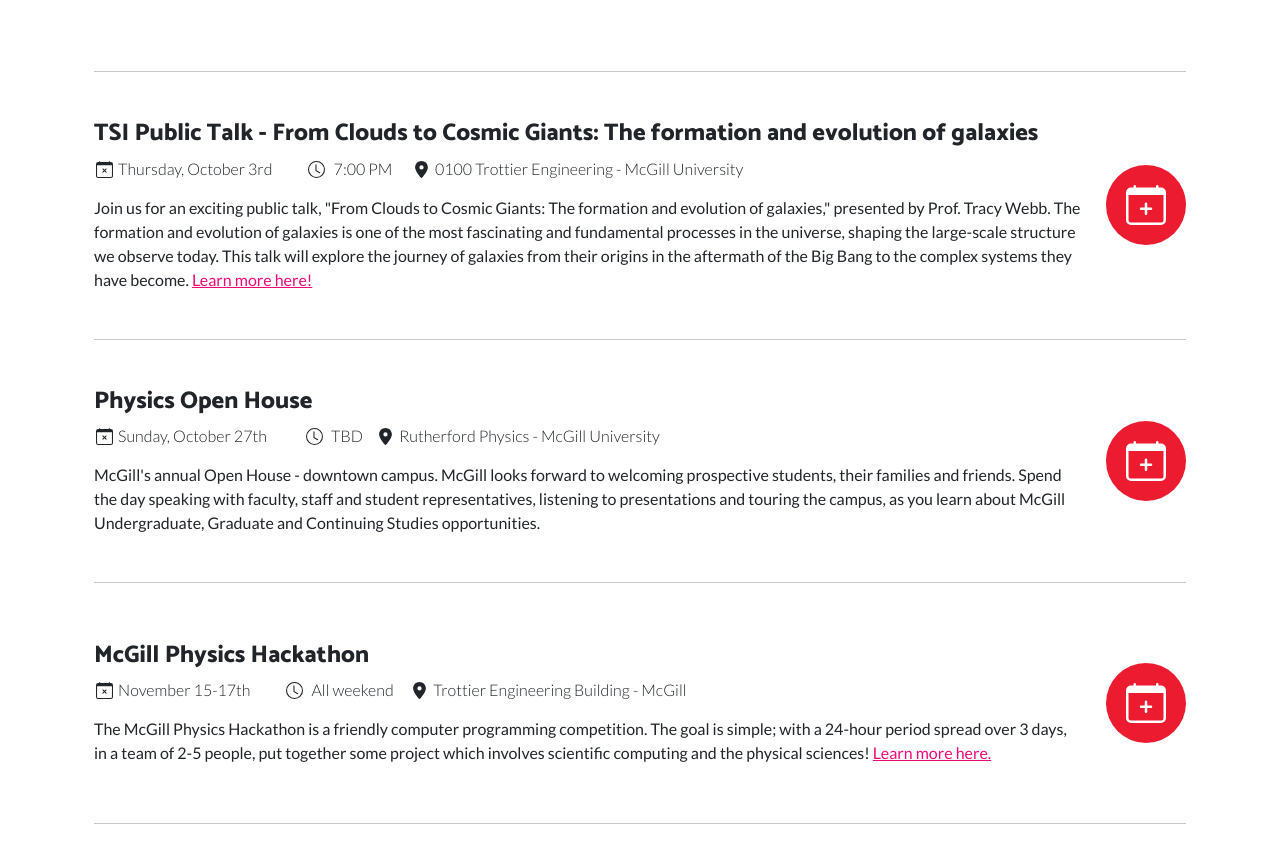
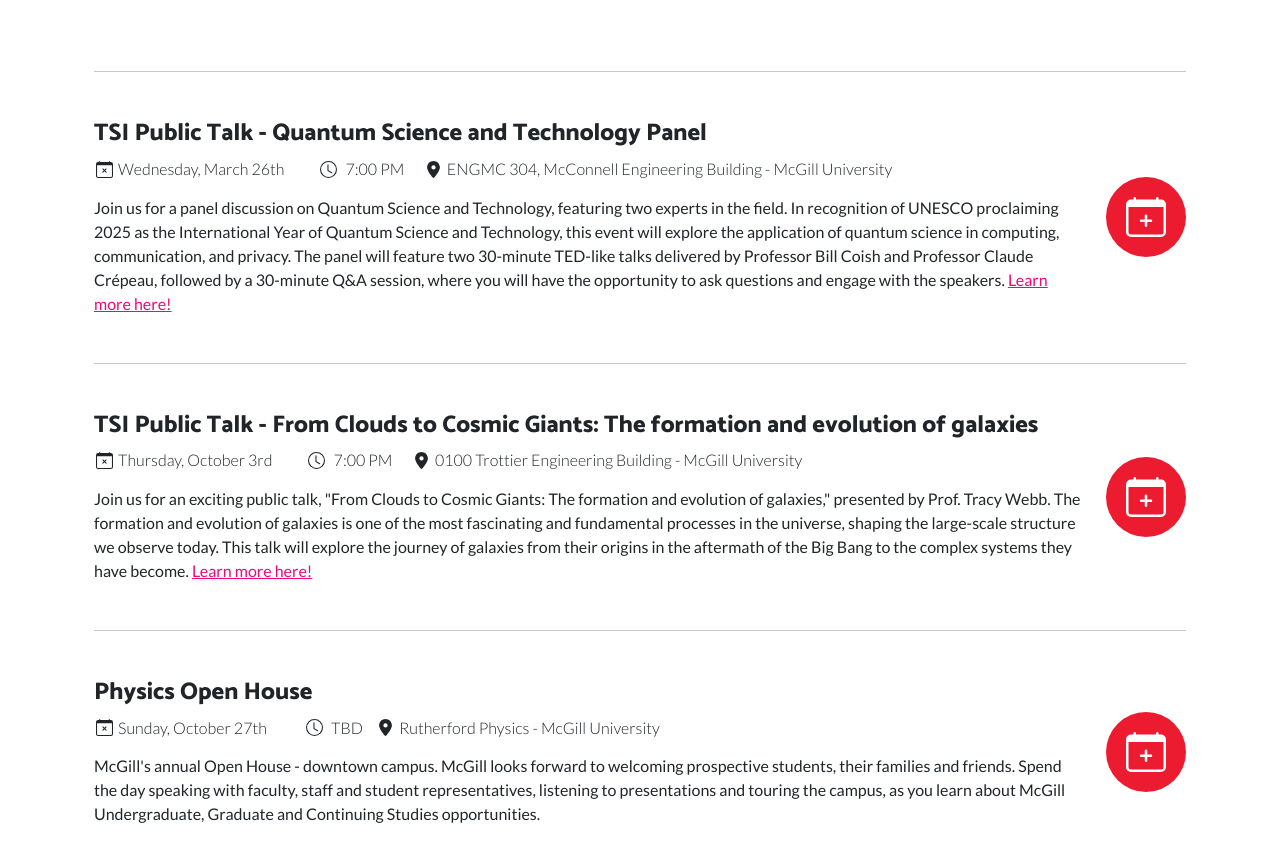
Before and after one commit to mcgill-physics-tsi-outreach/mcgill-physics-tsi-outreach.github.io, a plain HTML site: page index.html in a window 1280 px wide. Shown: the part 820-1682 px from the top of the page. Drawn offline with nearby package versions, Linux system fonts and the light colour scheme.

Commit message:
Added the Quantum Science Panel information to the website

```diff
--- a/index.html
+++ b/index.html
@@ -66,6 +66,28 @@
                                     <path d="M3.5 0a.5.5 0 0 1 .5.5V1h8V.5a.5.5 0 0 1 1 0V1h1a2 2 0 0 1 2 2v11a2 2 0 0 1-2 2H2a2 2 0 0 1-2-2V3a2 2 0 0 1 2-2h1V.5a.5.5 0 0 1 .5-.5M1 4v10a1 1 0 0 0 1 1h12a1 1 0 0 0 1-1V4z"></path>
                                 </svg></a></div>
                         <div>
+                            <h4>TSI Public Talk - Quantum Science and Technology Panel</h4>
+                            <p class="fw-light mb-0"><svg xmlns="http://www.w3.org/2000/svg" width="1em" height="1em" fill="currentColor" viewBox="0 0 16 16" class="bi bi-calendar-x" style="padding: 0px 0px 4px;font-size: 21px;">
+                                    <path d="M6.146 7.146a.5.5 0 0 1 .708 0L8 8.293l1.146-1.147a.5.5 0 1 1 .708.708L8.707 9l1.147 1.146a.5.5 0 0 1-.708.708L8 9.707l-1.146 1.147a.5.5 0 0 1-.708-.708L7.293 9 6.146 7.854a.5.5 0 0 1 0-.708"></path>
+                                    <path d="M3.5 0a.5.5 0 0 1 .5.5V1h8V.5a.5.5 0 0 1 1 0V1h1a2 2 0 0 1 2 2v11a2 2 0 0 1-2 2H2a2 2 0 0 1-2-2V3a2 2 0 0 1 2-2h1V.5a.5.5 0 0 1 .5-.5M1 4v10a1 1 0 0 0 1 1h12a1 1 0 0 0 1-1V4z"></path>
+                                </svg>&nbsp;Wednesday, March 26th&nbsp; &nbsp; &nbsp; &nbsp; &nbsp; &nbsp;<svg xmlns="http://www.w3.org/2000/svg" width="1em" height="1em" fill="currentColor" viewBox="0 0 16 16" class="bi bi-clock" style="width: 21px;height: 21px;padding: 0px 0px 4px;">
+                                    <path d="M8 3.5a.5.5 0 0 0-1 0V9a.5.5 0 0 0 .252.434l3.5 2a.5.5 0 0 0 .496-.868L8 8.71z"></path>
+                                    <path d="M8 16A8 8 0 1 0 8 0a8 8 0 0 0 0 16m7-8A7 7 0 1 1 1 8a7 7 0 0 1 14 0"></path>
+                                </svg>&nbsp; 7:00 PM&nbsp; &nbsp; &nbsp;&nbsp;<svg xmlns="http://www.w3.org/2000/svg" viewBox="-64 0 512 512" width="1em" height="1em" fill="currentColor" style="width: 21px;height: 21px;padding: 0px 0px 4px;font-size: 123px;">
+                                    <!--! Font Awesome Free 6.4.2 by @fontawesome - https://fontawesome.com License - https://fontawesome.com/license/free (Icons: CC BY 4.0, Fonts: SIL OFL 1.1, Code: MIT License) Copyright 2023 Fonticons, Inc. -->
+                                    <path d="M215.7 499.2C267 435 384 279.4 384 192C384 86 298 0 192 0S0 86 0 192c0 87.4 117 243 168.3 307.2c12.3 15.3 35.1 15.3 47.4 0zM192 128a64 64 0 1 1 0 128 64 64 0 1 1 0-128z"></path>
+                                </svg>&nbsp;ENGMC 304, McConnell Engineering Building - McGill University</p>
+                            <p style="padding-bottom: 0px;margin-bottom: -1px;margin-top: 14px;">Join us for a panel discussion on Quantum Science and Technology, featuring two experts in the field.
+                                In recognition of UNESCO proclaiming 2025 as the International Year of Quantum Science and Technology, this event will explore the application of quantum science in computing, communication, and privacy. The panel will feature two 30-minute TED-like talks delivered by Professor Bill Coish and Professor Claude Crépeau, followed by a 30-minute Q&A session, where you will have the opportunity to ask questions and engage with the speakers.&nbsp;<a href="https://tsi.mcgill.ca/index.php?mact=CGCalendar,cntnt01,default,0&amp;cntnt01event_id=2212&amp;cntnt01display=event&amp;cntnt01returnid=96">Learn more here!</a>&nbsp;</p>
+                        </div>
+                    </div>
+                    <hr class="my-5">
+                    <div class="d-flex align-items-center align-items-md-start align-items-xl-center">
+                        <div class="bs-icon-xl bs-icon-circle bs-icon-primary d-flex flex-shrink-0 justify-content-center align-items-center order-last ms-4 d-inline-block bs-icon xl" data-bs-toggle="tooltip" data-bss-tooltip="" data-bs-placement="right" title="Click here to add this event to your calendar!" style="margin: 2rem 0px;"><a style="color: var(--bs-white);padding: 0px 0px 10px;" href="https://calendar.google.com/calendar/event?action=TEMPLATE&amp;tmeid=NHVyb3NxamZwZGs4a2sxcWd1bHYxZzUyMmYgZDg4YTA5ZjRhMjJjZWUxMjg3MDliYTU3YTQ3NzkwZDk5MmQzMWUzY2NlNmM1ZDg5YjEwMDAwZjE3ZjU2MGViM0Bn&amp;tmsrc=d88a09f4a22cee128709ba57a47790d992d31e3cce6c5d89b10000f17f560eb3%40group.calendar.google.com"><svg xmlns="http://www.w3.org/2000/svg" width="1em" height="1em" fill="currentColor" viewBox="0 0 16 16" class="bi bi-calendar-plus">
+                                    <path d="M8 7a.5.5 0 0 1 .5.5V9H10a.5.5 0 0 1 0 1H8.5v1.5a.5.5 0 0 1-1 0V10H6a.5.5 0 0 1 0-1h1.5V7.5A.5.5 0 0 1 8 7"></path>
+                                    <path d="M3.5 0a.5.5 0 0 1 .5.5V1h8V.5a.5.5 0 0 1 1 0V1h1a2 2 0 0 1 2 2v11a2 2 0 0 1-2 2H2a2 2 0 0 1-2-2V3a2 2 0 0 1 2-2h1V.5a.5.5 0 0 1 .5-.5M1 4v10a1 1 0 0 0 1 1h12a1 1 0 0 0 1-1V4z"></path>
+                                </svg></a></div>
+                        <div>
                             <h4>TSI Public Talk - From Clouds to Cosmic Giants: The formation and evolution of galaxies</h4>
                             <p class="fw-light mb-0"><svg xmlns="http://www.w3.org/2000/svg" width="1em" height="1em" fill="currentColor" viewBox="0 0 16 16" class="bi bi-calendar-x" style="padding: 0px 0px 4px;font-size: 21px;">
                                     <path d="M6.146 7.146a.5.5 0 0 1 .708 0L8 8.293l1.146-1.147a.5.5 0 1 1 .708.708L8.707 9l1.147 1.146a.5.5 0 0 1-.708.708L8 9.707l-1.146 1.147a.5.5 0 0 1-.708-.708L7.293 9 6.146 7.854a.5.5 0 0 1 0-.708"></path>
@@ -76,7 +98,7 @@
                                 </svg>&nbsp; 7:00 PM&nbsp; &nbsp; &nbsp;&nbsp;<svg xmlns="http://www.w3.org/2000/svg" viewBox="-64 0 512 512" width="1em" height="1em" fill="currentColor" style="width: 21px;height: 21px;padding: 0px 0px 4px;font-size: 123px;">
                                     <!--! Font Awesome Free 6.4.2 by @fontawesome - https://fontawesome.com License - https://fontawesome.com/license/free (Icons: CC BY 4.0, Fonts: SIL OFL 1.1, Code: MIT License) Copyright 2023 Fonticons, Inc. -->
                                     <path d="M215.7 499.2C267 435 384 279.4 384 192C384 86 298 0 192 0S0 86 0 192c0 87.4 117 243 168.3 307.2c12.3 15.3 35.1 15.3 47.4 0zM192 128a64 64 0 1 1 0 128 64 64 0 1 1 0-128z"></path>
-                                </svg>&nbsp;0100 Trottier Engineering - McGill University</p>
+                                </svg>&nbsp;0100 Trottier Engineering Building - McGill University</p>
                             <p style="padding-bottom: 0px;margin-bottom: -1px;margin-top: 14px;">Join us for an exciting public talk, "From Clouds to Cosmic Giants: The formation and evolution of galaxies," presented by Prof. Tracy Webb. The formation and evolution of galaxies is one of the most fascinating and fundamental processes in the universe, shaping the large-scale structure we observe today. This talk will explore the journey of galaxies from their origins in the aftermath of the Big Bang to the complex systems they have become.&nbsp;<a href="https://tsi.mcgill.ca/index.php?mact=CGCalendar,cntnt01,default,0&amp;cntnt01event_id=2212&amp;cntnt01display=event&amp;cntnt01returnid=96">Learn more here!</a>&nbsp;</p>
                         </div>
                     </div>
```
Also changed, not shown: 1 other file.
